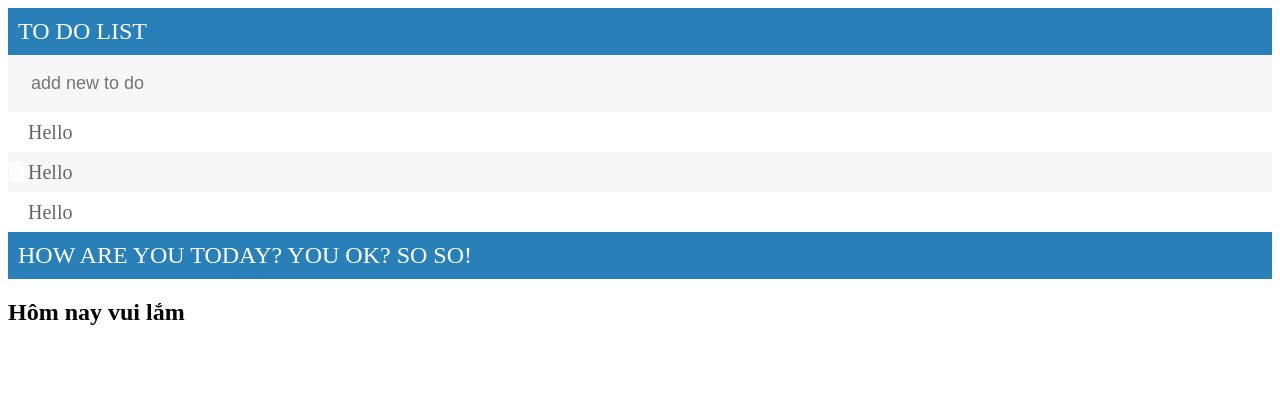
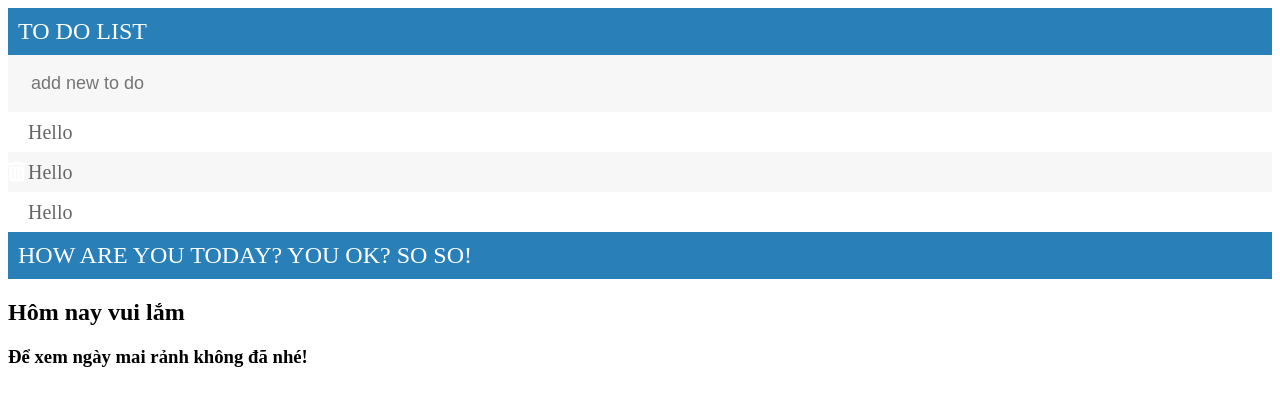
Before and after one commit to TweTamm/learn_jquery, a website: page index.html in a window 1280 px wide. Drawn offline with nearby package versions, Linux system fonts and the light colour scheme; some icons are missing.

Commit message:
up code lan 3

```diff
--- a/index.html
+++ b/index.html
@@ -35,6 +35,8 @@
 
         <h2>Hôm nay vui lắm</h2>
 
+        <h3>Để xem ngày mai rảnh không đã nhé!</h3>
+
         <script src="script.js"></script>
 </body>
 
```
